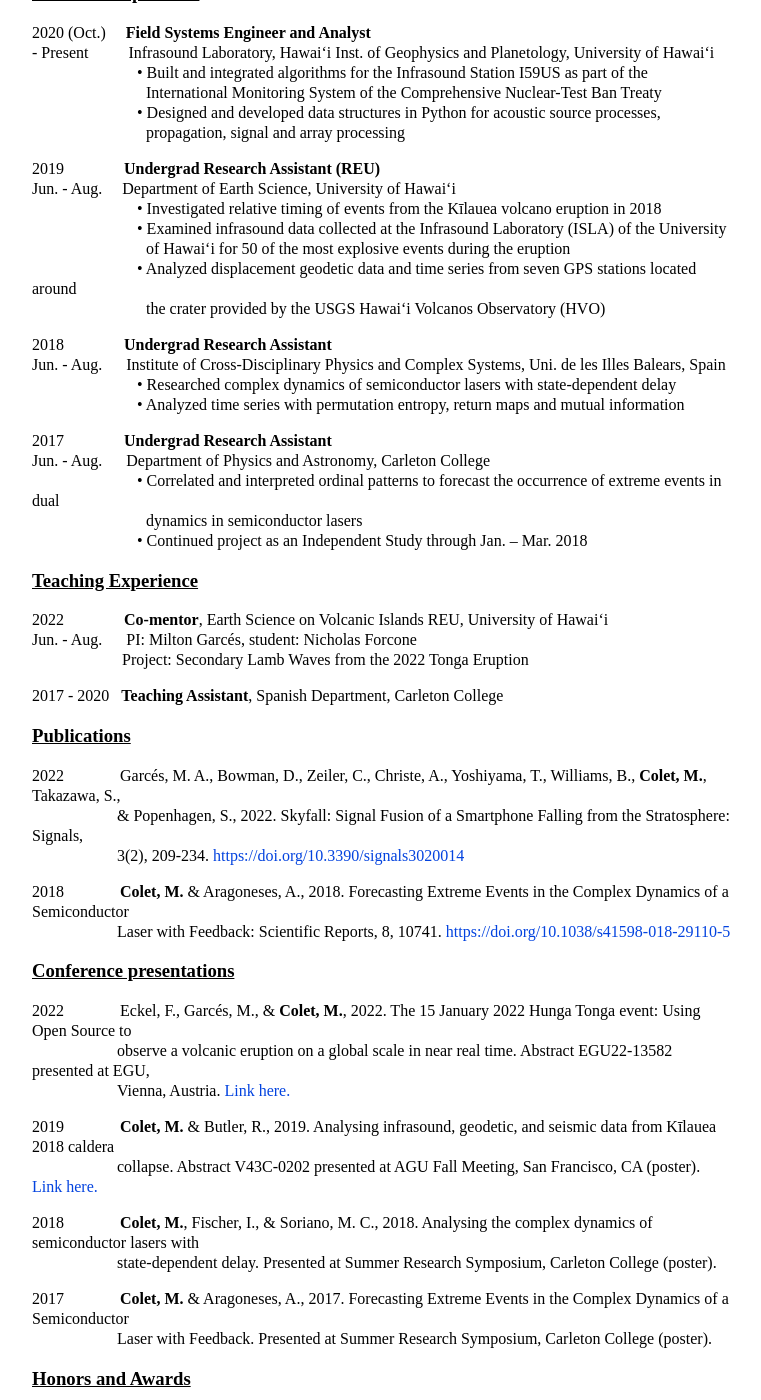
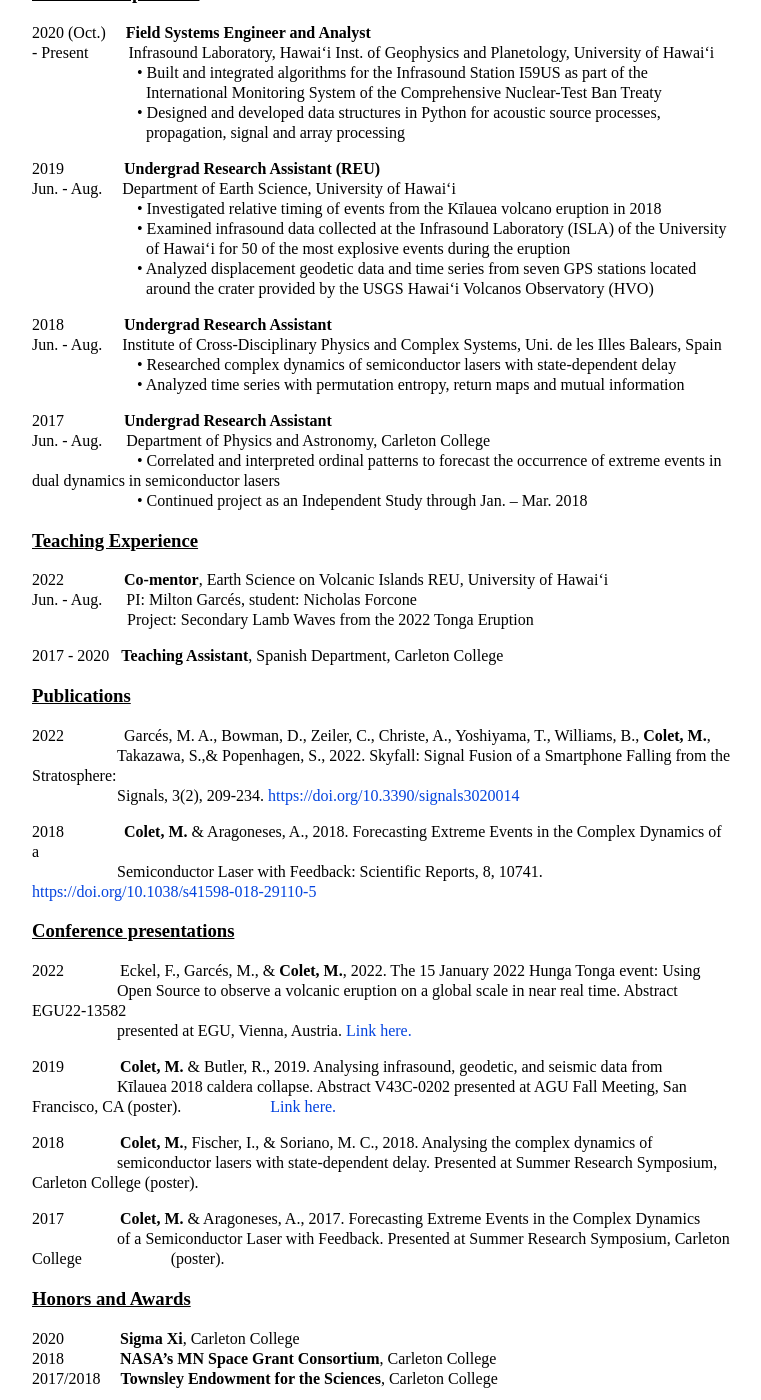
Before and after one commit to MeritxellC/MeritxellC.github.io, a Jekyll site: the page built from cv/cv.md, in a window 1280 px wide and 1400 px high, scrolled down 282 px. Shown: the whole window, without its empty margins (258-1019 px from the left). Built offline with Jekyll 4.4.1, drawn with Linux system fonts in a browser that asks for light colours; some of the changed text lies outside the part shown.

Commit message:
more formatting cv

```diff
--- a/cv/cv.md
+++ b/cv/cv.md
@@ -39,13 +39,13 @@ Department of Earth Science, University of Hawaiʻi<br>
 <span style="margin-left:105px;"></span>&#x2022; Investigated relative timing of events from the Kīlauea volcano eruption in 2018 <br>
 <span style="margin-left:105px;"></span>&#x2022; Examined infrasound data collected at the Infrasound Laboratory (ISLA) of the University <br>
 <span style="margin-left:114px;"></span>of Hawai‘i for 50 of the most explosive events during the eruption <br>
-<span style="margin-left:105px;"></span>&#x2022; Analyzed displacement geodetic data and time series from seven GPS stations located around <br>
-<span style="margin-left:114px;"></span>the crater provided by the USGS Hawai‘i Volcanos Observatory (HVO) <br>
+<span style="margin-left:105px;"></span>&#x2022; Analyzed displacement geodetic data and time series from seven GPS stations located <br>
+<span style="margin-left:114px;"></span>around the crater provided by the USGS Hawai‘i Volcanos Observatory (HVO) <br>
 </p>
 
 <p>
 2018&nbsp;&nbsp;&nbsp;&nbsp;&nbsp;&nbsp;&nbsp;&nbsp;&nbsp;&nbsp;&nbsp;&nbsp;&nbsp;&nbsp;&nbsp;<strong>Undergrad Research Assistant</strong><br>
-Jun. - Aug.&nbsp;&nbsp;&nbsp;&nbsp;&nbsp;
+Jun. - Aug.&nbsp;&nbsp;&nbsp;&nbsp;
 Institute of Cross-Disciplinary Physics and Complex Systems, Uni. de les Illes Balears, Spain<br>
 <span style="margin-left:105px;"></span>&#x2022; Researched complex dynamics of semiconductor lasers with state-dependent delay <br>
 <span style="margin-left:105px;"></span>&#x2022; Analyzed time series with permutation entropy, return maps and mutual information <br>
@@ -56,8 +56,7 @@ Institute of Cross-Disciplinary Physics and Complex Systems, Uni. de les Illes B
 Jun. - Aug.&nbsp;&nbsp;&nbsp;&nbsp;&nbsp;
 Department of Physics and Astronomy, Carleton College<br>
 <span style="margin-left:105px;"></span>&#x2022; Correlated and interpreted ordinal patterns to forecast the occurrence of extreme events in
-dual <br>
-<span style="margin-left:114px;"></span>dynamics in semiconductor lasers <br>
+<span style="margin-left:114px;"></span>dual dynamics in semiconductor lasers <br>
 <span style="margin-left:105px;"></span>&#x2022; Continued project as an Independent Study through Jan. – Mar. 2018 <br>
 </p>
 
@@ -68,7 +67,7 @@ dual <br>
 2022&nbsp;&nbsp;&nbsp;&nbsp;&nbsp;&nbsp;&nbsp;&nbsp;&nbsp;&nbsp;&nbsp;&nbsp;&nbsp;&nbsp;&nbsp;<strong>Co-mentor</strong>, Earth Science on Volcanic Islands REU, University of Hawaiʻi<br>
 Jun. - Aug.&nbsp;&nbsp;&nbsp;&nbsp;&nbsp;
 PI: Milton Garcés, student: Nicholas Forcone<br>
-<span style="margin-left:90px;"></span>Project: Secondary Lamb Waves from the 2022 Tonga Eruption
+<span style="margin-left:95px;"></span>Project: Secondary Lamb Waves from the 2022 Tonga Eruption
 </p>
 
 <p>
@@ -79,19 +78,19 @@ PI: Milton Garcés, student: Nicholas Forcone<br>
 <u>Publications</u>
 </h3>
 <p>
-2022&nbsp;&nbsp;&nbsp;&nbsp;&nbsp;&nbsp;&nbsp;&nbsp;&nbsp;&nbsp;&nbsp;&nbsp;&nbsp;&nbsp;Garcés, M. A., Bowman, D., Zeiler, C., Christe, A., Yoshiyama, T., Williams, B.,
-<strong>Colet, M.</strong>, Takazawa, S., <br>
-<span style="margin-left:85px;"></span>& Popenhagen, S., 2022. Skyfall: Signal Fusion of a Smartphone Falling from the Stratosphere: Signals, <br>
-<span style="margin-left:85px;"></span>3(2), 209-234.
+2022&nbsp;&nbsp;&nbsp;&nbsp;&nbsp;&nbsp;&nbsp;&nbsp;&nbsp;&nbsp;&nbsp;&nbsp;&nbsp;&nbsp;&nbsp;Garcés, M. A., Bowman, D., Zeiler, C., Christe, A., Yoshiyama, T., Williams, B.,
+<strong>Colet, M.</strong>,<br>
+<span style="margin-left:85px;"></span>Takazawa, S.,& Popenhagen, S., 2022. Skyfall: Signal Fusion of a Smartphone Falling from the Stratosphere:  <br>
+<span style="margin-left:85px;"></span>Signals, 3(2), 209-234.
 
 <a href="https://www.mdpi.com/2624-6120/3/2/14/htm">https://doi.org/10.3390/signals3020014</a>
 
 </p>
 
 <p>
-2018&nbsp;&nbsp;&nbsp;&nbsp;&nbsp;&nbsp;&nbsp;&nbsp;&nbsp;&nbsp;&nbsp;&nbsp;&nbsp;&nbsp;<strong>Colet, M.</strong> & Aragoneses, A., 2018. Forecasting Extreme Events in the Complex Dynamics of
-a Semiconductor <br>
-<span style="margin-left:85px;"></span>Laser with Feedback: Scientific Reports, 8, 10741.
+2018&nbsp;&nbsp;&nbsp;&nbsp;&nbsp;&nbsp;&nbsp;&nbsp;&nbsp;&nbsp;&nbsp;&nbsp;&nbsp;&nbsp;&nbsp;<strong>Colet, M.</strong> & Aragoneses, A., 2018. Forecasting Extreme Events in the Complex Dynamics of
+a <br>
+<span style="margin-left:85px;"></span>Semiconductor Laser with Feedback: Scientific Reports, 8, 10741.
 <a href="https://www.nature.com/articles/s41598-018-29110-5">https://doi.org/10.1038/s41598-018-29110-5</a>
 </p>
 
@@ -100,31 +99,29 @@ a Semiconductor <br>
 </h3>
 
 <p>
-2022&nbsp;&nbsp;&nbsp;&nbsp;&nbsp;&nbsp;&nbsp;&nbsp;&nbsp;&nbsp;&nbsp;&nbsp;&nbsp;&nbsp;Eckel, F., Garcés, M., & <strong>Colet, M.</strong>, 2022. The 15 January 2022 Hunga Tonga event: Using
-Open Source to <br>
-<span style="margin-left:85px;"></span>observe a volcanic eruption on a global scale in near real time. Abstract EGU22-13582 presented at EGU, <br>
-<span style="margin-left:85px;"></span>Vienna, Austria.
+2022&nbsp;&nbsp;&nbsp;&nbsp;&nbsp;&nbsp;&nbsp;&nbsp;&nbsp;&nbsp;&nbsp;&nbsp;&nbsp;&nbsp;Eckel, F., Garcés, M., & <strong>Colet, M.</strong>, 2022. The 15 January 2022 Hunga Tonga event: Using <br>
+<span style="margin-left:85px;"></span>Open Source to observe a volcanic eruption on a global scale in near real time. Abstract EGU22-13582 <br>
+<span style="margin-left:85px;"></span>presented at EGU, Vienna, Austria.
 <a href="https://meetingorganizer.copernicus.org/EGU22/EGU22-13582.html">Link here.</a>
 </p>
 
 
 <p>
-2019&nbsp;&nbsp;&nbsp;&nbsp;&nbsp;&nbsp;&nbsp;&nbsp;&nbsp;&nbsp;&nbsp;&nbsp;&nbsp;&nbsp;<strong>Colet, M.</strong> & Butler, R., 2019. Analysing infrasound, geodetic, and seismic data from
-Kīlauea 2018 caldera  <br>
-<span style="margin-left:85px;"></span>collapse. Abstract V43C-0202 presented at AGU Fall Meeting, San Francisco, CA (poster).
-<a href="https://ui.adsabs.harvard.edu/abs/2019AGUFM.V43C0202C/abstract">Link here.</a>
+2019&nbsp;&nbsp;&nbsp;&nbsp;&nbsp;&nbsp;&nbsp;&nbsp;&nbsp;&nbsp;&nbsp;&nbsp;&nbsp;&nbsp;<strong>Colet, M.</strong> & Butler, R., 2019. Analysing infrasound, geodetic, and seismic data from <br>
+<span style="margin-left:85px;"></span>Kīlauea 2018 caldera collapse. Abstract V43C-0202 presented at AGU Fall Meeting, San Francisco, CA (poster).
+<span style="margin-left:85px;"></span><a href="https://ui.adsabs.harvard.edu/abs/2019AGUFM.V43C0202C/abstract">Link here.</a>
 </p>
 
 <p>
-2018&nbsp;&nbsp;&nbsp;&nbsp;&nbsp;&nbsp;&nbsp;&nbsp;&nbsp;&nbsp;&nbsp;&nbsp;&nbsp; <strong>Colet, M.</strong>, Fischer, I., & Soriano, M. C., 2018. Analysing the complex dynamics of
-semiconductor lasers with <br>
-<span style="margin-left:85px;"></span>state-dependent delay. Presented at Summer Research Symposium, Carleton College (poster).
+2018&nbsp;&nbsp;&nbsp;&nbsp;&nbsp;&nbsp;&nbsp;&nbsp;&nbsp;&nbsp;&nbsp;&nbsp;&nbsp; <strong>Colet, M.</strong>, Fischer, I., & Soriano, M. C., 2018. Analysing the complex dynamics of <br>
+<span style="margin-left:85px;"></span>semiconductor lasers with state-dependent delay. Presented at Summer Research Symposium,
+<span style="margin-left:85px;"></span>Carleton College (poster).
 </p>
 
 <p>
-2017&nbsp;&nbsp;&nbsp;&nbsp;&nbsp;&nbsp;&nbsp;&nbsp;&nbsp;&nbsp;&nbsp;&nbsp;&nbsp; <strong>Colet, M.</strong> & Aragoneses, A., 2017. Forecasting Extreme Events in the Complex Dynamics
-of a Semiconductor <br>
-<span style="margin-left:85px;"></span>Laser with Feedback. Presented at Summer Research Symposium, Carleton College (poster).
+2017&nbsp;&nbsp;&nbsp;&nbsp;&nbsp;&nbsp;&nbsp;&nbsp;&nbsp;&nbsp;&nbsp;&nbsp;&nbsp; <strong>Colet, M.</strong> & Aragoneses, A., 2017. Forecasting Extreme Events in the Complex Dynamics <br>
+<span style="margin-left:85px;"></span>of a Semiconductor Laser with Feedback. Presented at Summer Research Symposium, Carleton College
+<span style="margin-left:85px;"></span>(poster).
 </p>
 
 <h3>
```
Also changed, not shown: other parts of cv/cv.md (+1 -1 lines).
